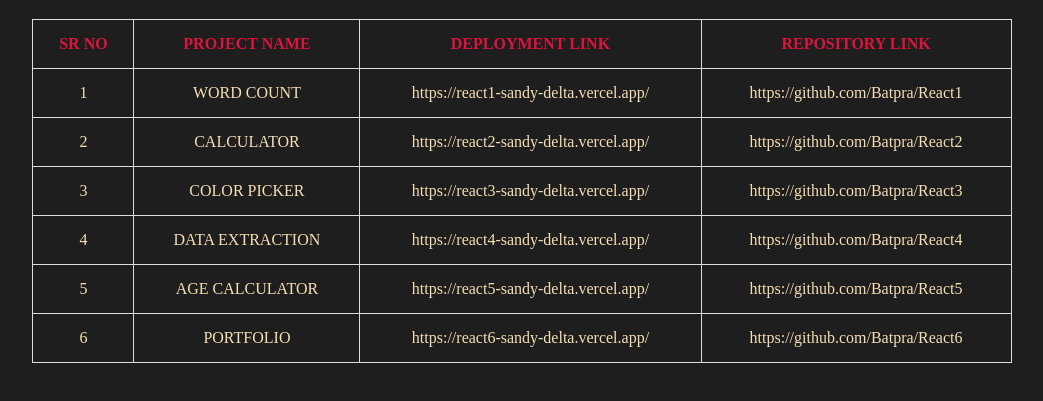
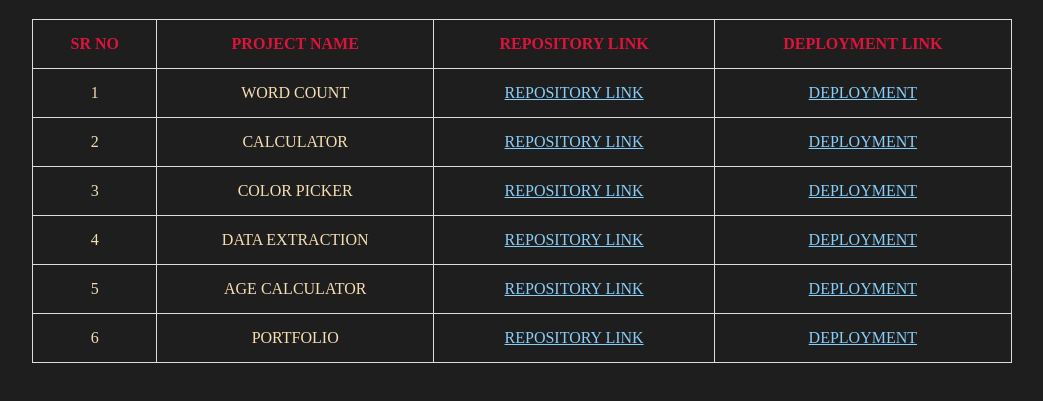
Before and after one commit to Batpra/ReactIndex, a plain HTML site: page index.html in a window 1280 px wide. Shown: the part 89-490 px from the top of the page, without its empty margins (118-1161 px from the left). Drawn offline with Linux system fonts and the light colour scheme.

Commit message:
Update index.html

```diff
--- a/index.html
+++ b/index.html
@@ -13,6 +13,10 @@
 
         h1{
             color: aquamarine;
+        }
+
+        a{
+            color: lightskyblue;
         }
 
         table {
@@ -45,48 +49,49 @@
             <tr>
                 <th>SR NO</th>
                 <th>PROJECT NAME</th>
+                <th>REPOSITORY LINK</th>
                 <th>DEPLOYMENT LINK</th>
-                <th>REPOSITORY LINK</th>
             </tr>
         </thead>
         <tbody>
             <tr>
                 <td>1</td>
                 <td>WORD COUNT</td>
-                <td>https://react1-sandy-delta.vercel.app/</td>
-                <td>https://github.com/Batpra/React1</td>
+                <td><a href="https://github.com/Batpra/React1">REPOSITORY LINK</a></td>
+                <td><a href="https://react1-sandy-delta.vercel.app/">DEPLOYMENT</a></td>
             </tr>
             <tr>
                 <td>2</td>
                 <td>CALCULATOR</td>
-                <td>https://react2-sandy-delta.vercel.app/</td>
-                <td>https://github.com/Batpra/React2</td>
+                <td><a href="https://github.com/Batpra/React2">REPOSITORY LINK</a></td>
+                <td><a href="https://react2-nine-livid.vercel.app/">DEPLOYMENT</a></td>
             </tr>
             <tr>
                 <td>3</td>
                 <td>COLOR PICKER</td>
-                <td>https://react3-sandy-delta.vercel.app/</td>
-                <td>https://github.com/Batpra/React3</td>
+                <td><a href="https://github.com/Batpra/React3">REPOSITORY LINK</a></td>
+                <td><a href="https://react3-rust.vercel.app/">DEPLOYMENT</a></td>
             </tr>
             <tr>
                 <td>4</td>
                 <td>DATA EXTRACTION</td>
-                <td>https://react4-sandy-delta.vercel.app/</td>
-                <td>https://github.com/Batpra/React4</td>
+                <td><a href="https://github.com/Batpra/React4">REPOSITORY LINK</a></td>
+                <td><a href="https://react4-ten.vercel.app/">DEPLOYMENT</a></td>
             </tr>
             <tr>
                 <td>5</td>
                 <td>AGE CALCULATOR</td>
-                <td>https://react5-sandy-delta.vercel.app/</td>
-                <td>https://github.com/Batpra/React5</td>
+                <td><a href="https://github.com/Batpra/React5">REPOSITORY LINK</a></td>
+                <td><a href="https://react5-pied.vercel.app/">DEPLOYMENT</a></td>
             </tr>
             <tr>
                 <td>6</td>
                 <td>PORTFOLIO</td>
-                <td>https://react6-sandy-delta.vercel.app/</td>
-                <td>https://github.com/Batpra/React6</td>
+                <td><a href="https://github.com/Batpra/React6">REPOSITORY LINK</a></td>
+                <td><a href="https://react6-gamma.vercel.app/">DEPLOYMENT</a></td>
             </tr>
         </tbody>
     </table>
+
 </body>
 </html>
```
